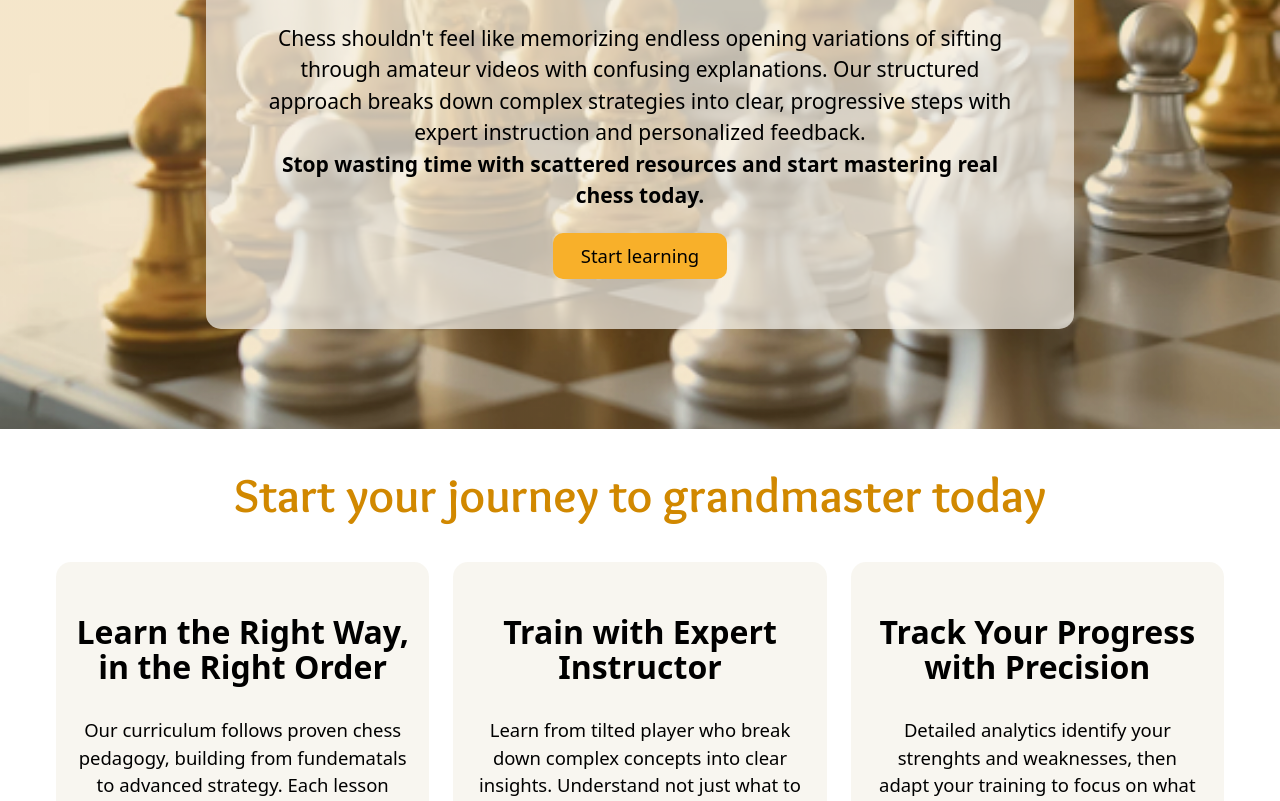
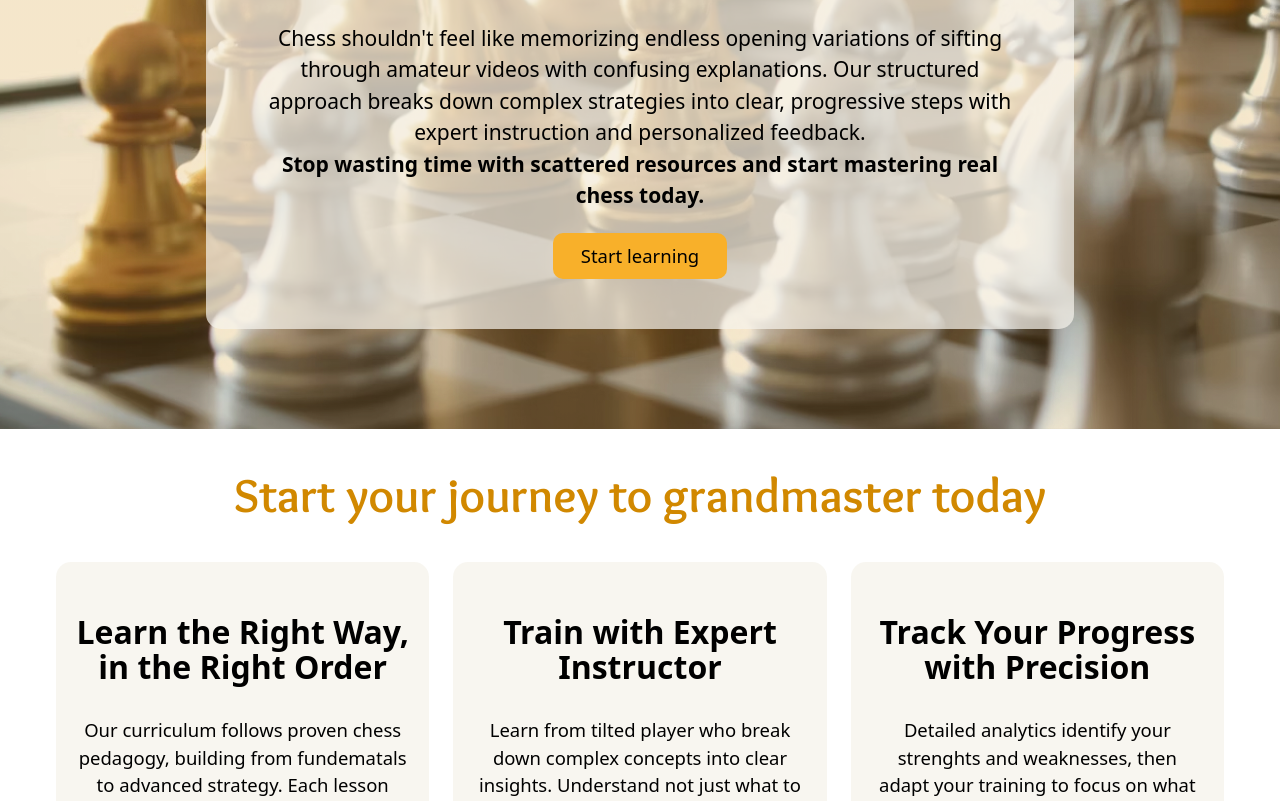
Before and after one commit to marekkarasz/Elena-chess-website, a plain HTML site: page index.html in a window 1280 px wide. Shown: the part 420-1221 px from the top of the page. Drawn offline with Linux system fonts and the light colour scheme.

Commit message:
new backgrounds

```diff
--- a/style.css
+++ b/style.css
@@ -141,7 +141,7 @@ h3
 {
     /* background-color: var(--clr-heading-400);  */
     background-image: linear-gradient(hsl(39 100% 41% / .2),hsl(39 100% 41% / .2)),
-    url(/images/chess-board.jpg);
+    url(/images/chess-bg.jpg);
     background-size: cover;
     padding-block: 100px;
     padding-inline: 1rem;
```
Also changed, not shown: Design/courses-section.Bsn0UVts_ZT1hvv.webp (added), images/calculating.jpg (added), images/central-control.jpg (added), images/chess-bg.jpg (added), images/fork-pin-skewer.jpg (added), images/italian-opening.jpg (added), images/king-pawn-endgame.jpg (added), images/trading-pieces.jpg (added).
